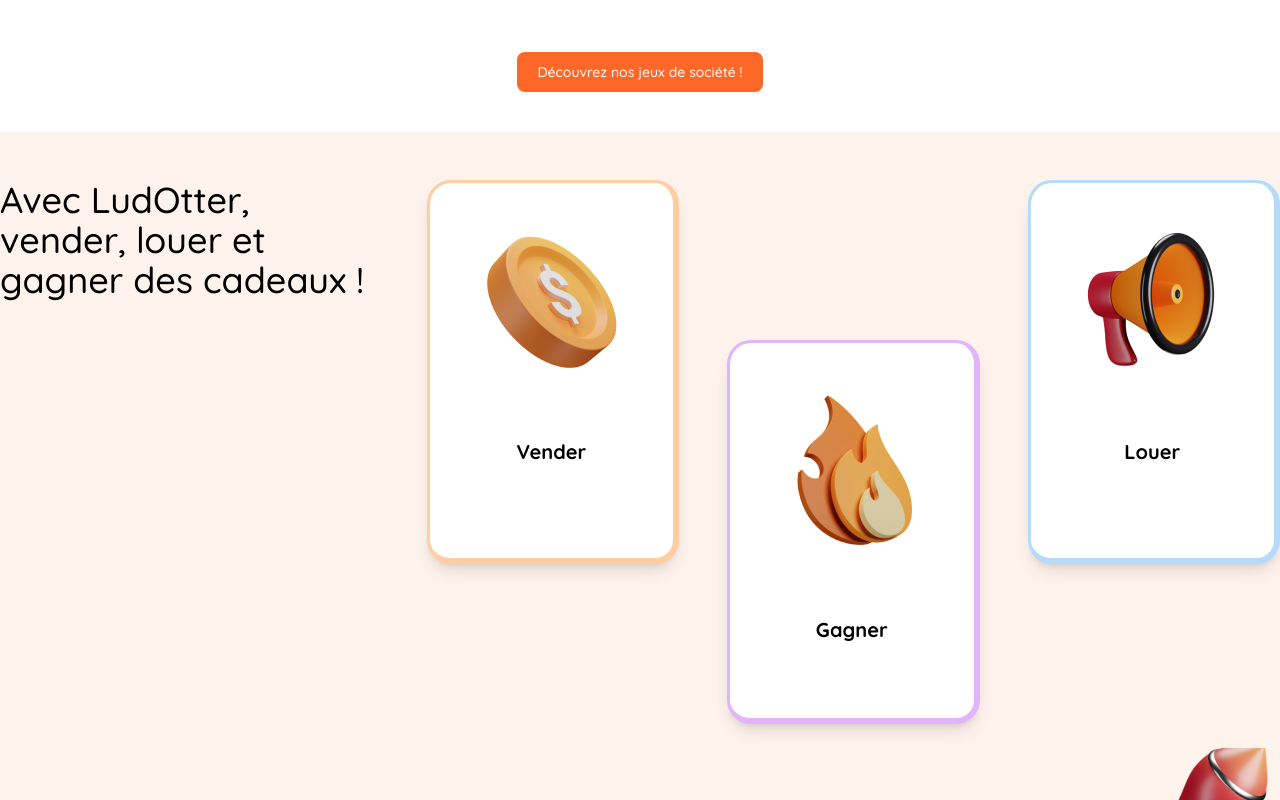
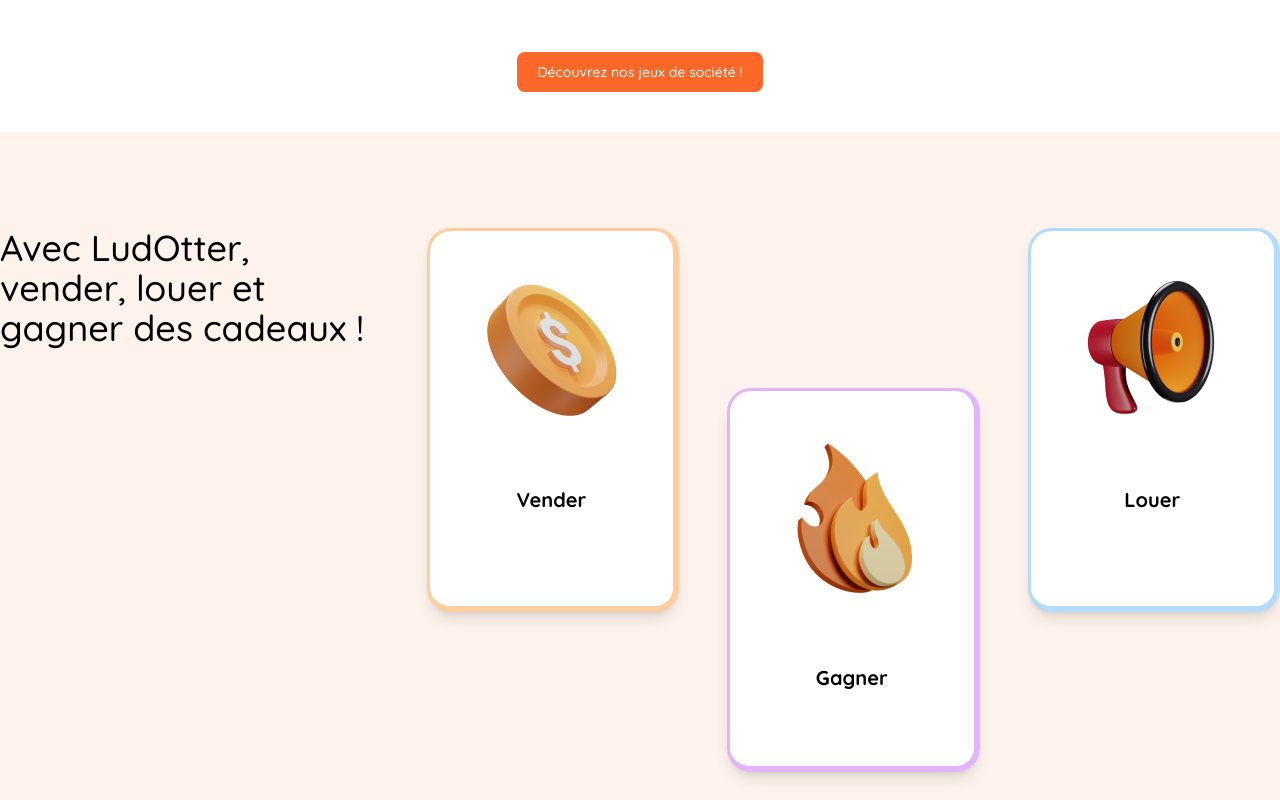
Before and after one commit to mlk-chess/Ludotter, a Next.js app in the folder web-app/: page / in a window 1280 px wide. Shown: the part 1020-1820 px from the top of the page. Built offline with nearby package versions, Linux system fonts and the light colour scheme.

Commit message:
Add padding - about section

```diff
--- a/web-app/components/home/About.tsx
+++ b/web-app/components/home/About.tsx
@@ -2,7 +2,7 @@ export default function About() {
 
     return (
         <section className="bg-custom-light-orange">
-            <div className="container mx-auto py-12">
+            <div className="container mx-auto py-24">
                 <div className="flex flex-col md:flex-row">
                     <div className="text-center mb-12 md:text-left md:w-1/3 md:pr-10">
                         <h3 className="mb-8 font-medium md:text-4xl">Avec LudOtter, <br/> vender, louer et gagner des cadeaux !</h3>
```
